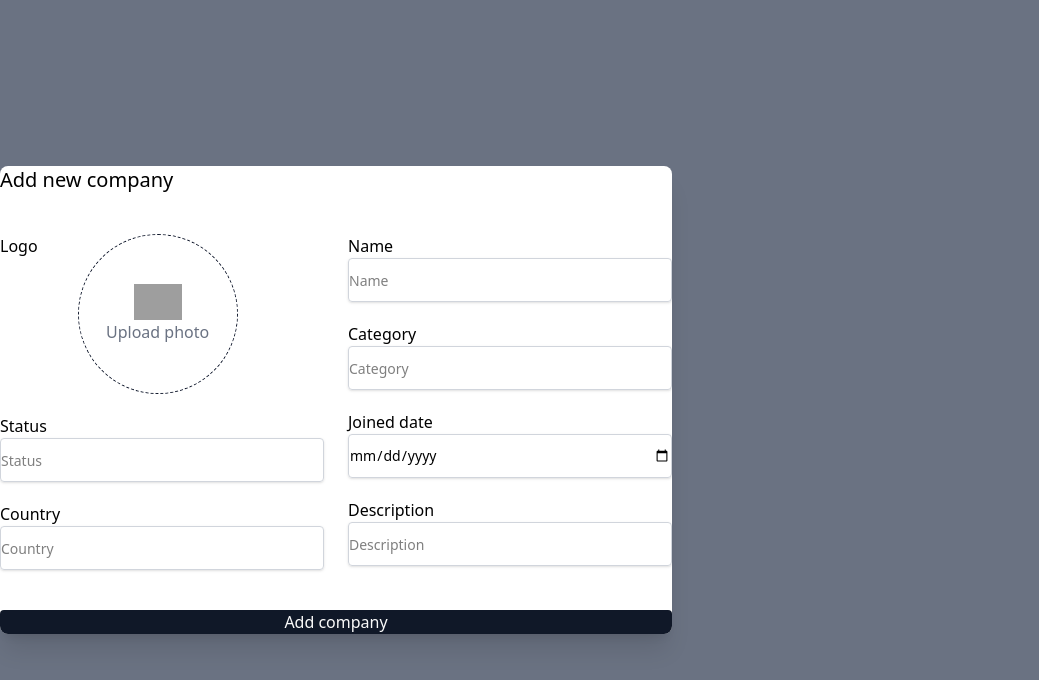
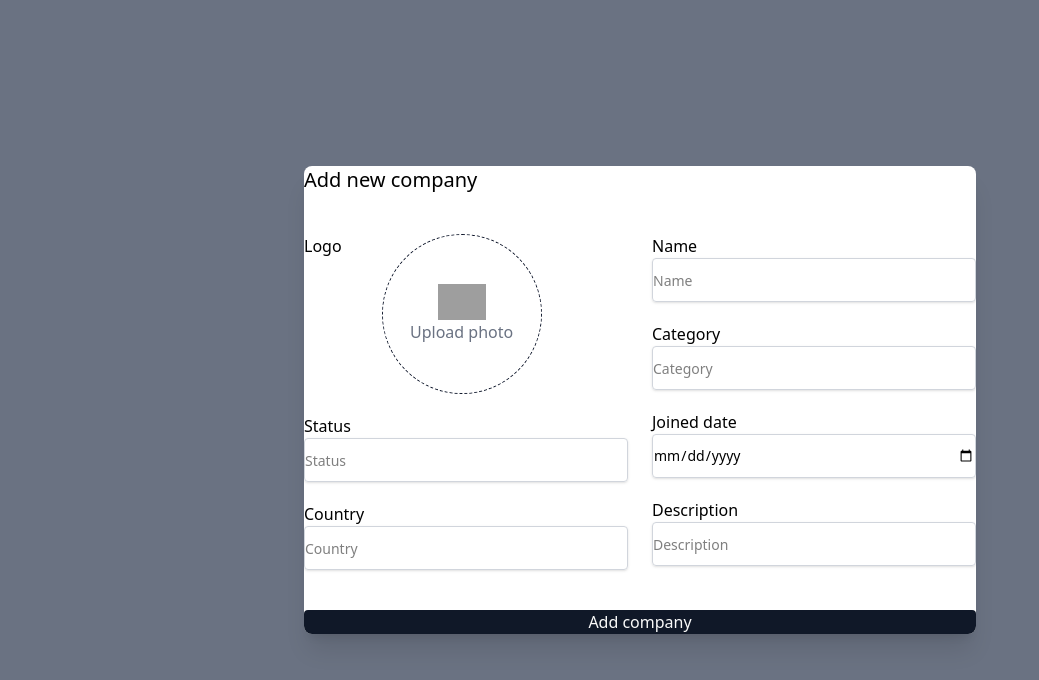
Before and after one commit to OleksandrLukomskyi/crm, a Next.js app: page / in a window 1280 px wide. Both pictures are taken after a click on the button "Add company". Shown: the top 680 px of the page, without its empty margins (0-1039 px from the left). Built offline with nearby package versions, Linux system fonts and the light colour scheme; grey boxes are pictures that could not be loaded.

Commit message:
fix: сеnter modal window on screen

```diff
--- a/src/components/modal.tsx
+++ b/src/components/modal.tsx
@@ -18,7 +18,7 @@ export default function Modal({ show, children, onClose }: ModalProps) {
     <Transition as={Fragment} show={show}>
       <Dialog
         as="div"
-        className="fixed inset-0 z-50 flex items-center"
+        className="fixed inset-0 z-50 flex items-center justify-center"
         onClose={onClose}
       >
         <TransitionChild
```
